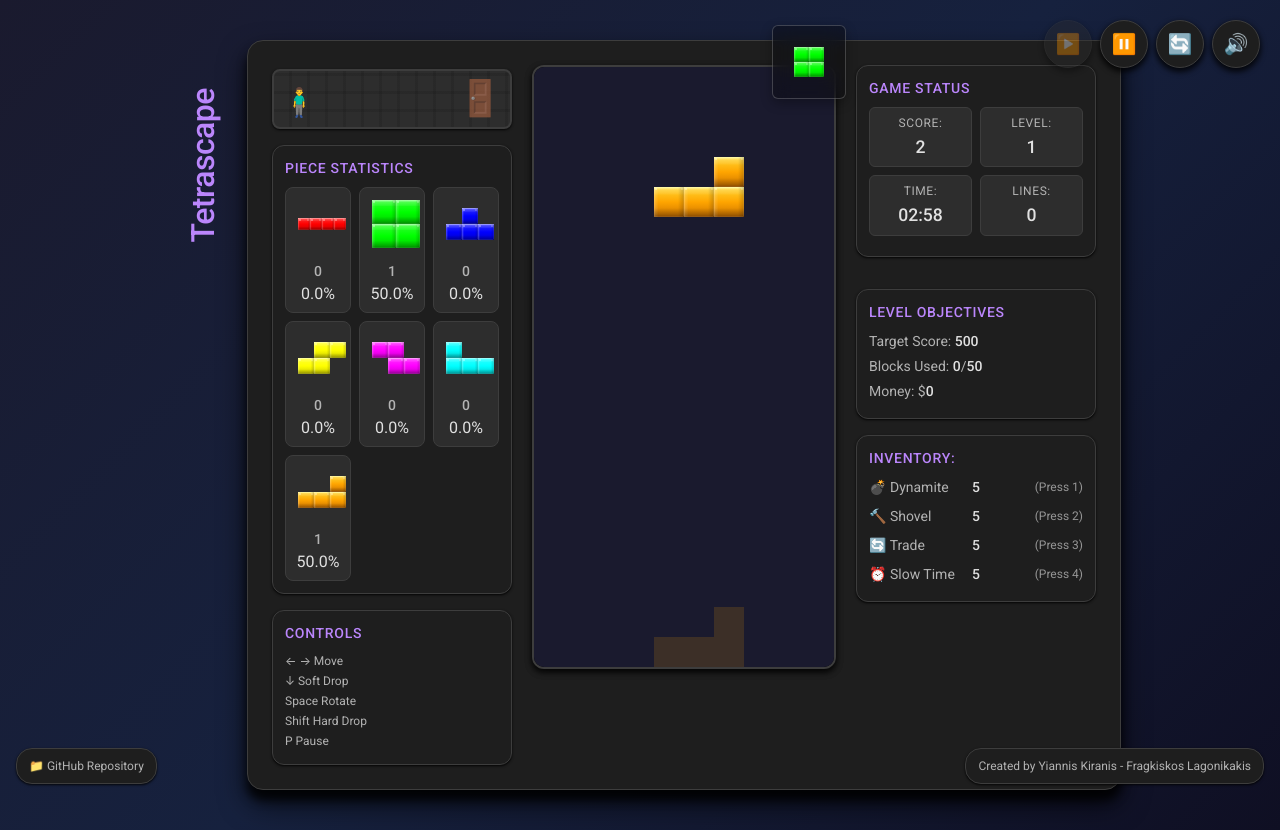
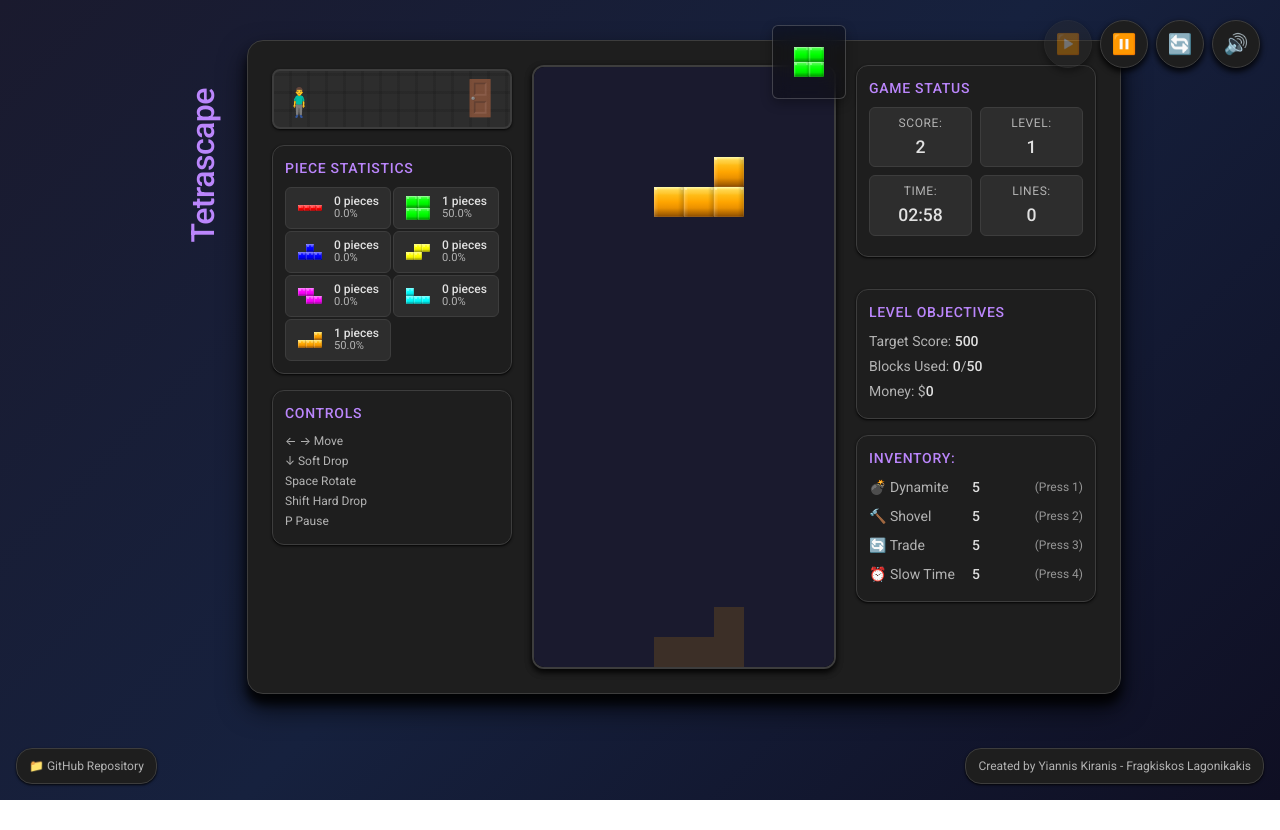
Before and after one commit to ikiranis/tetrascape, a plain HTML site: page index.html in a window 1280 px wide. Both pictures are taken after a click on the button "▶️". After the commit the page ends 800 px from the top, so only its background shows below. Drawn offline with Linux system fonts and the light colour scheme.

Commit message:
feat: update stats grid layout and improve stat item styling for better readability

```diff
--- a/styles/panels.css
+++ b/styles/panels.css
@@ -34,15 +34,17 @@
 
 .stats-grid {
     display: grid;
-    grid-template-columns: repeat(auto-fit, minmax(60px, 1fr));
-    gap: 8px;
+    grid-template-columns: 1fr 1fr;
+    gap: 2px;
 }
 
 .stat-item {
-    text-align: center;
-    padding: 6px;
+    display: flex;
+    align-items: center;
+    gap: 8px;
+    padding: 4px 8px;
     background: var(--surface-variant);
-    border-radius: 8px;
+    border-radius: 6px;
     border: 1px solid var(--outline);
     transition: all 0.2s cubic-bezier(0.4, 0, 0.2, 1);
 }
@@ -59,10 +61,32 @@
     display: block;
 }
 
+.piece-canvas {
+    width: 32px;
+    height: 32px;
+    flex-shrink: 0;
+}
+
+.stat-numbers {
+    display: flex;
+    flex-direction: column;
+    flex: 1;
+    text-align: left;
+    line-height: 1.1;
+}
+
 .stat-count {
-    font-size: 0.875rem;
+    font-size: 0.75rem;
+    color: var(--on-surface);
+    font-weight: 500;
+    line-height: 1.1;
+}
+
+.stat-percent {
+    font-size: 0.7rem;
     color: var(--on-surface-variant);
-    font-weight: 500;
+    font-weight: 400;
+    line-height: 1.1;
 }
 
 .stage-info {
--- a/views/pieceStatItem.html
+++ b/views/pieceStatItem.html
@@ -1,7 +1,7 @@
 <div class="stat-item">
-    <canvas id="{{canvasId}}" class="piece-canvas" width="60" height="60"></canvas>
+    <canvas id="{{canvasId}}" class="piece-canvas" width="32" height="32"></canvas>
     <div class="stat-numbers">
-        <div class="stat-count">{{count}}</div>
+        <div class="stat-count">{{count}} pieces</div>
         <div class="stat-percent">{{percentage}}%</div>
     </div>
 </div>
```
